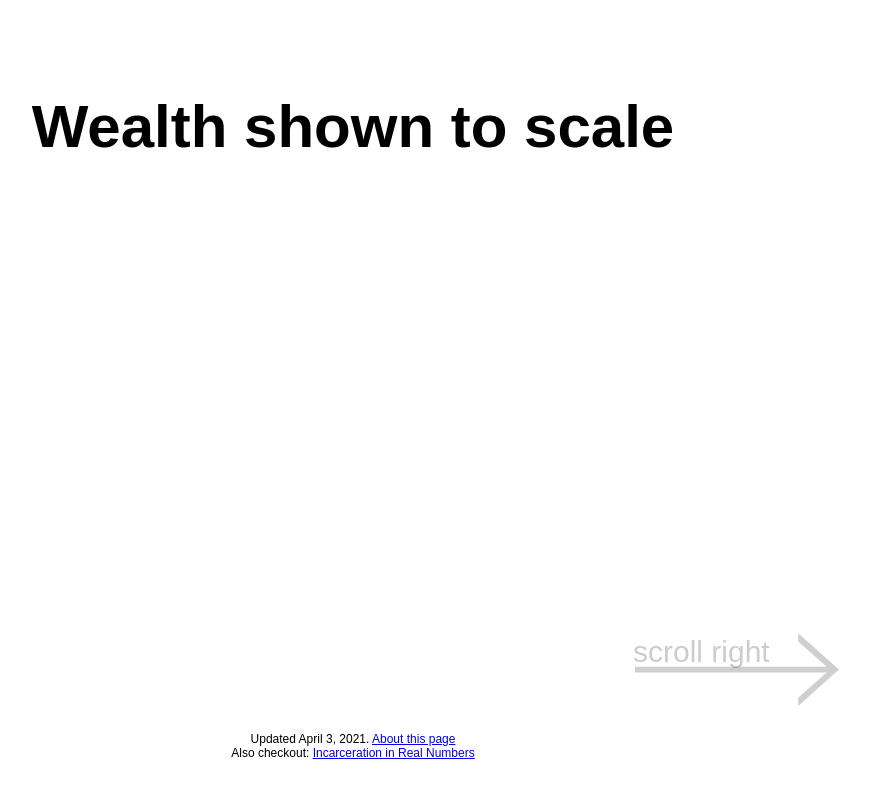
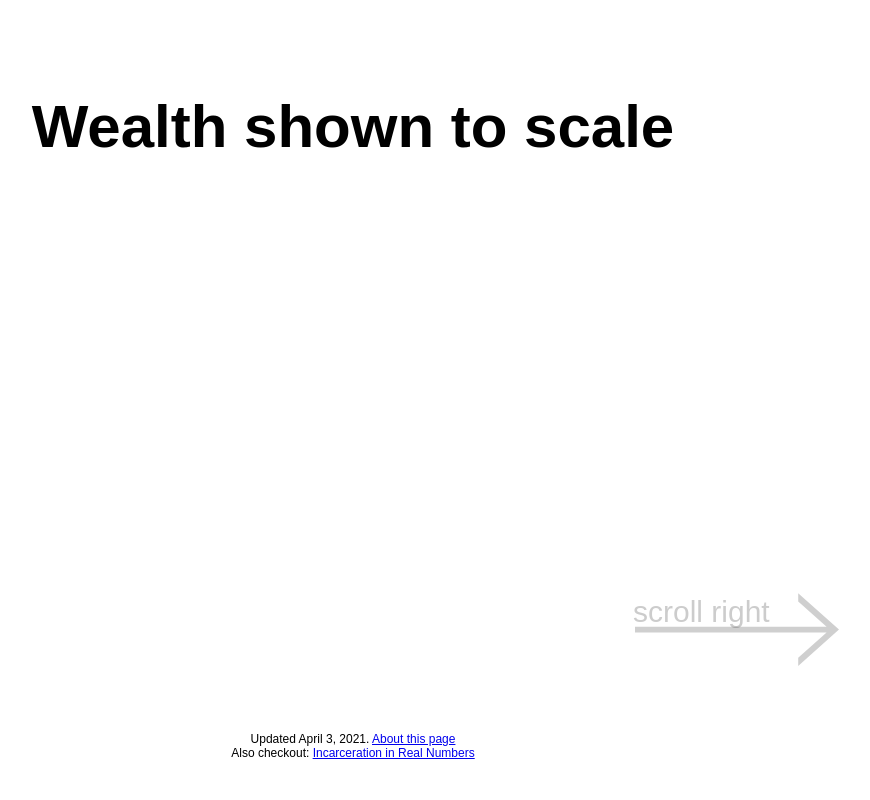
Before and after one commit to MKorostoff/1-pixel-wealth, a plain HTML site: page index.html in a window 1280 px wide. Shown: the top 800 px of the page, without its empty margins (287-1157 px from the left). Drawn offline with Linux system fonts and the light colour scheme.

Commit message:
Fix constant vertical scroll bar regardless of zoom level with certain custom fonts
With some custom browser fonts, the text in div.instructions wraps more lines than intended, causing the page to be slightly taller regardless of zoom level. By offsetting .scroll-this-way by 40px from the bottom (the same amount as the top margin of .instructions), we should be able to prevent this issue.

```diff
--- a/main.css
+++ b/main.css
@@ -23,7 +23,7 @@ h1 {
   height: 165px;
   position: absolute;
   right: 0;
-  bottom: 0;
+  bottom: 40px;
   padding-top: 42px;
   padding-left: 48px;
 
```
